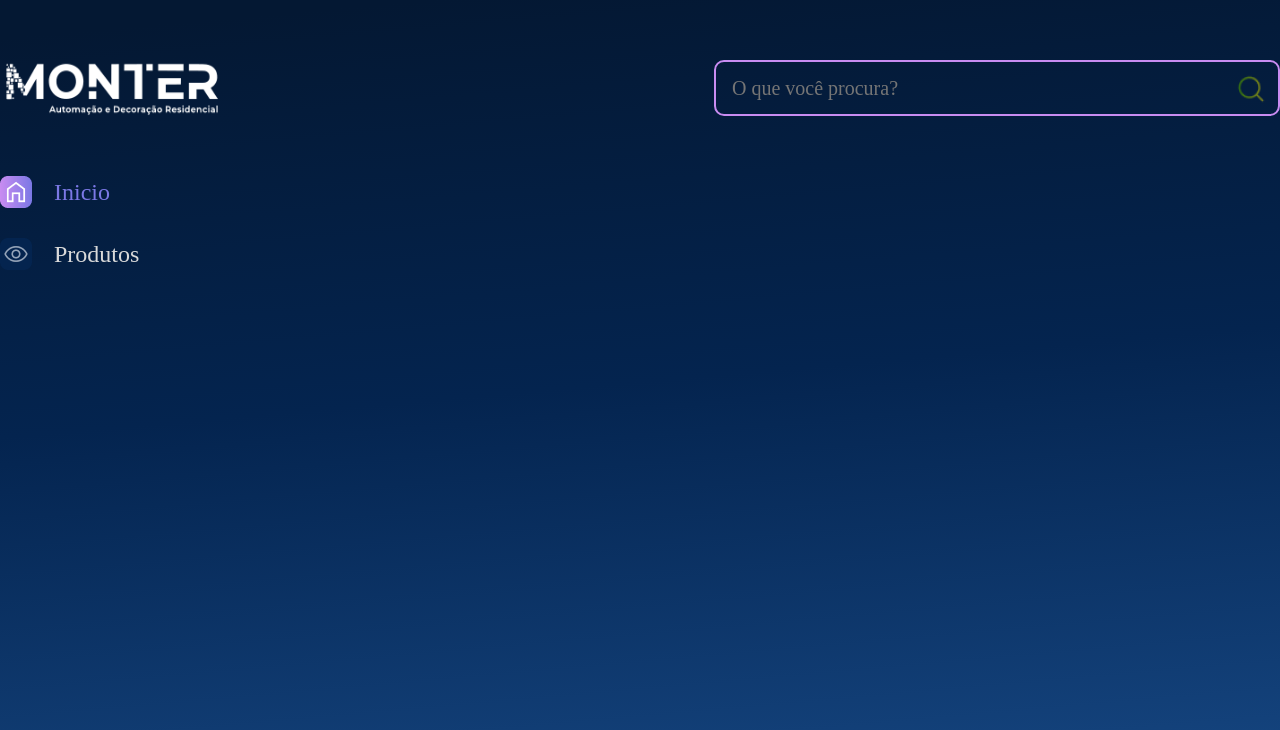
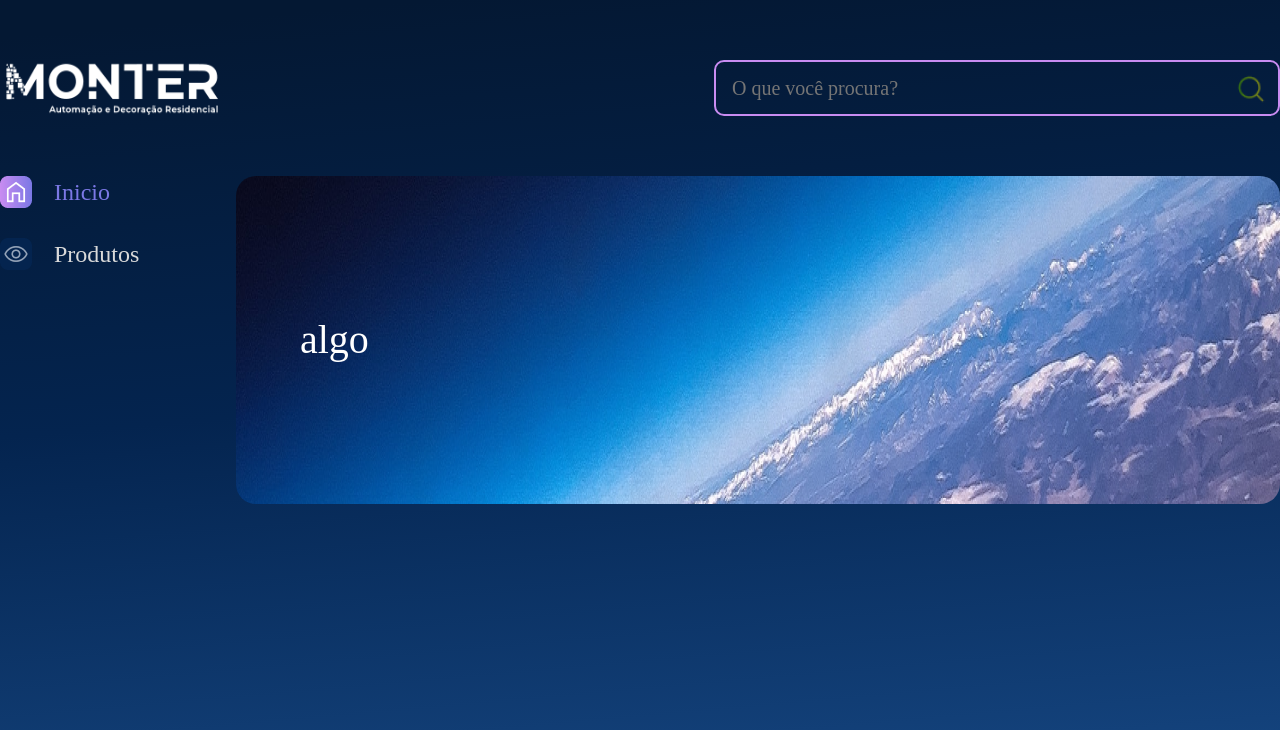
Before and after one commit to ThiGouvea/Space-App, a React (Vite) app: page / in a window 1280 px wide. Shown: the top 730 px of the page. Built offline with nearby package versions, Linux system fonts and the light colour scheme.

Commit message:
configurando os espacamento o flex-box

```diff
--- a/src/App.jsx
+++ b/src/App.jsx
@@ -2,6 +2,8 @@
 import EstilosGlobais from "./componentes/estilosGlobais"
 import Cabecalho from "./componentes/Cabecalho"
 import BarraLateral from "./componentes/BarraLateral"
+import Banner from "./componentes/Banner"
+import bannerBackground from './assets/banner.png'
 
 
 const FundoGradiente = styled.div`
@@ -10,13 +12,29 @@
   min-height: 100vh;
 `
 
+const AppContainer = styled.div`
+  width: 1440px;
+  margin: 0 auto;
+  max-width: 100%;
+`
+
+const MainContainer = styled.main`
+  display: flex;
+  gap: 24px;
+`
+
 function App() {
 
   return (
     <FundoGradiente >
-      <EstilosGlobais/>
-      <Cabecalho/>
-      <BarraLateral/>
+      <EstilosGlobais />
+      <AppContainer>
+        <Cabecalho />
+        <MainContainer>
+          <BarraLateral />
+          <Banner texto="algo" backgroundImage={bannerBackground} />
+        </MainContainer>
+      </AppContainer>
     </FundoGradiente>
   )
 }
--- /dev/null
+++ b/src/componentes/Banner/index.jsx
@@ -0,0 +1,30 @@
+import { styled } from "styled-components"
+
+const FigureEstilizada = styled.figure`
+    background-image: ${props => `url(${props.$backgroundImage})`};
+    flex-grow: 1;
+    background-repeat: no-repeat;
+    display: flex;
+    align-items: center;
+    min-height: 328px;
+    margin: 0;
+    border-radius: 20px;
+    max-width: 100%;
+`
+
+const TituloEstilizado = styled.h1`
+    font-weight: 400;
+    font-size: 40px;
+    line-height: 48px;
+    color: #FFFFFF;
+    max-width: 300px;
+    padding: 0 64px;
+`
+
+const Banner = ({texto, backgroundImage}) => {
+    return (<FigureEstilizada $backgroundImage={backgroundImage}>
+        <TituloEstilizado>{texto}</TituloEstilizado>
+    </FigureEstilizada>)
+}
+
+export default Banner
```
Also changed, not shown: src/assets/banner.png (added).
